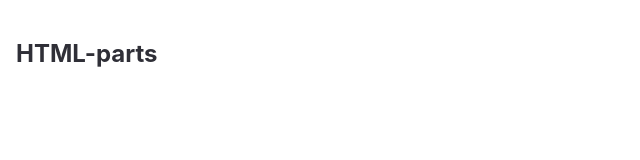
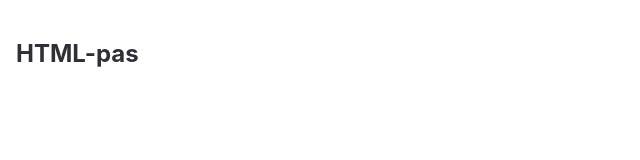
Before and after one commit to IrinaSkrytska/advin-parcel, a website built with Parcel: page src/index.html in a window 1280 px wide. Shown: the full height of the page, 0-640 px from the left. Built offline with nearby package versions, Linux system fonts and the light colour scheme.

Commit message:
Update example.html

```diff
--- a/src/partials/example.html
+++ b/src/partials/example.html
@@ -1,3 +1,3 @@
 <article class="example" id="uk">
-  <h1>HTML-parts</h1>
+  <h1>HTML-pas</h1>
 </article>
```
